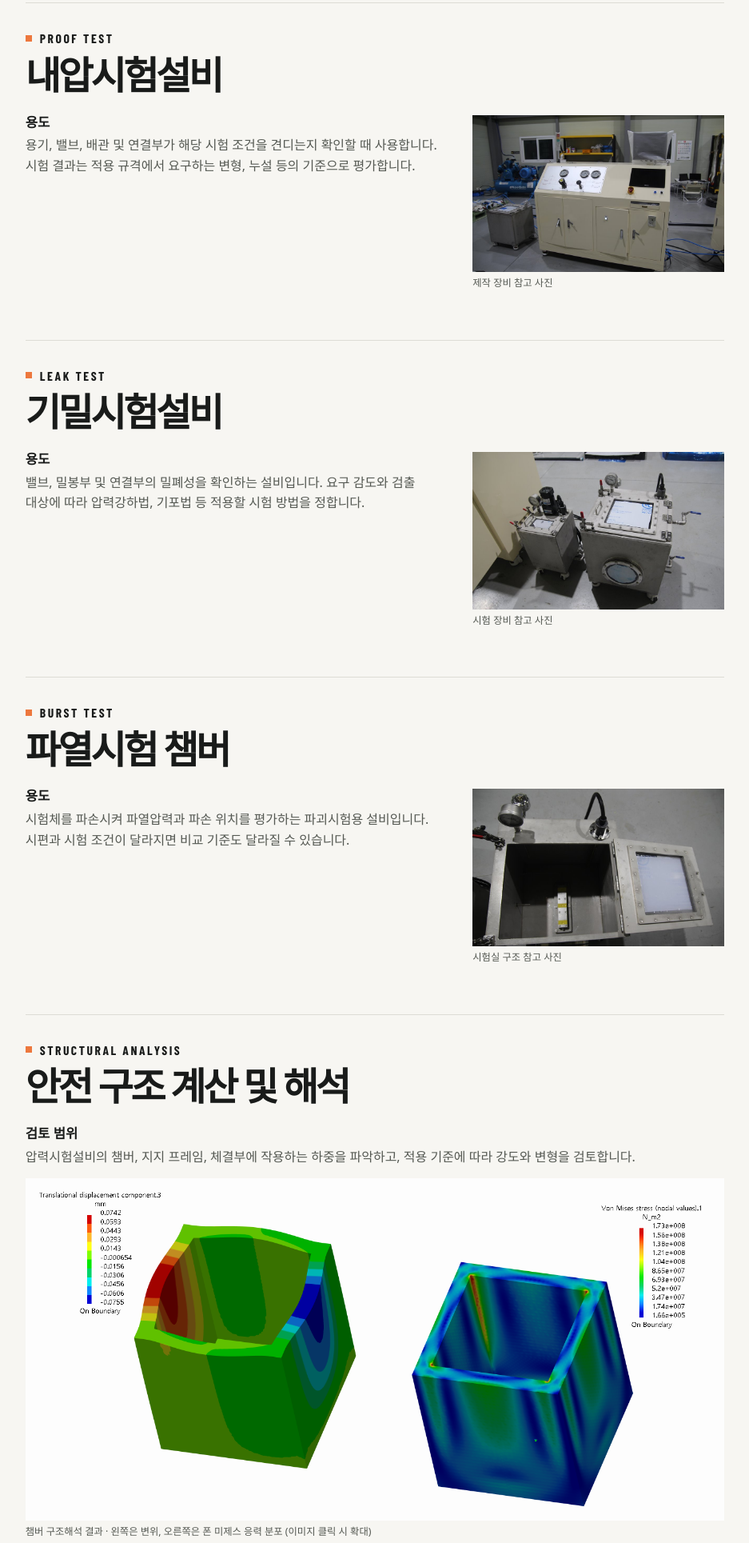
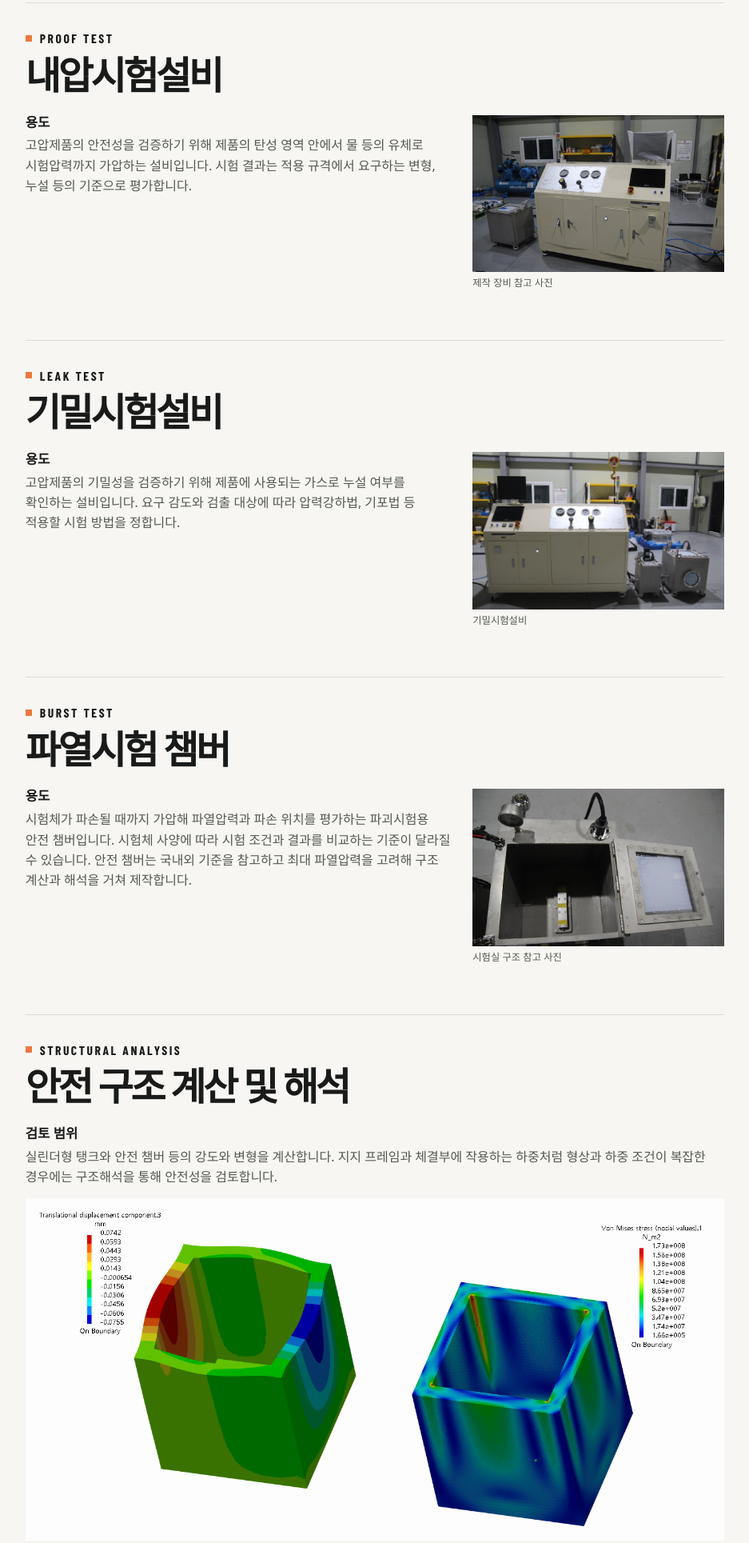
Before and after one commit to hiperscho-star/Tesfac, a plain HTML site: page dist/guide.html in a window 1280 px wide. Shown: the part 2079-4008 px from the top of the page at 80% size, without its empty margins (322-1259 px from the left). Drawn offline with nearby package versions, Linux system fonts and the light colour scheme; a web font is replaced by a local one.

Commit message:
Update Site source

```diff
--- a/dist/guide.html
+++ b/dist/guide.html
@@ -70,30 +70,30 @@
       <section class="guide-section" id="proof" aria-labelledby="proof-title">
         <p class="eyebrow"><span></span> PROOF TEST</p>
         <h2 id="proof-title">내압시험설비</h2>
-        <div class="guide-overview"><div><h3>용도</h3><p>용기, 밸브, 배관 및 연결부가 해당 시험 조건을 견디는지 확인할 때 사용합니다. 시험 결과는 적용 규격에서 요구하는 변형, 누설 등의 기준으로 평가합니다.</p></div><figure><img src="images/proof.jpg" alt="압력계와 제어반이 있는 제작 장비" loading="lazy"><figcaption>제작 장비 참고 사진</figcaption></figure></div>
+        <div class="guide-overview"><div><h3>용도</h3><p>고압제품의 안전성을 검증하기 위해 제품의 탄성 영역 안에서 물 등의 유체로 시험압력까지 가압하는 설비입니다. 시험 결과는 적용 규격에서 요구하는 변형, 누설 등의 기준으로 평가합니다.</p></div><figure><img src="images/proof.jpg" alt="압력계와 제어반이 있는 제작 장비" loading="lazy"><figcaption>제작 장비 참고 사진</figcaption></figure></div>
       </section>
       <section class="guide-section" id="leak" aria-labelledby="leak-title">
         <p class="eyebrow"><span></span> LEAK TEST</p>
         <h2 id="leak-title">기밀시험설비</h2>
-        <div class="guide-overview"><div><h3>용도</h3><p>밸브, 밀봉부 및 연결부의 밀폐성을 확인하는 설비입니다. 요구 감도와 검출 대상에 따라 압력강하법, 기포법 등 적용할 시험 방법을 정합니다.</p></div><figure><img src="images/leak.jpg" alt="제작 장비의 금속 시험 챔버와 계측부" loading="lazy"><figcaption>시험 장비 참고 사진</figcaption></figure></div>
+        <div class="guide-overview"><div><h3>용도</h3><p>고압제품의 기밀성을 검증하기 위해 제품에 사용되는 가스로 누설 여부를 확인하는 설비입니다. 요구 감도와 검출 대상에 따라 압력강하법, 기포법 등 적용할 시험 방법을 정합니다.</p></div><figure><img src="images/leak-equipment.jpg" alt="기밀시험설비" loading="lazy"><figcaption>기밀시험설비</figcaption></figure></div>
       </section>
       <section class="guide-section" id="burst" aria-labelledby="burst-title">
         <p class="eyebrow"><span></span> BURST TEST</p>
         <h2 id="burst-title">파열시험 챔버</h2>
-        <div class="guide-overview"><div><h3>용도</h3><p>시험체를 파손시켜 파열압력과 파손 위치를 평가하는 파괴시험용 설비입니다. 시편과 시험 조건이 달라지면 비교 기준도 달라질 수 있습니다.</p></div><figure><img src="images/burst.jpg" alt="제작 장비의 금속 시험실 내부" loading="lazy"><figcaption>시험실 구조 참고 사진</figcaption></figure></div>
+        <div class="guide-overview"><div><h3>용도</h3><p>시험체가 파손될 때까지 가압해 파열압력과 파손 위치를 평가하는 파괴시험용 안전 챔버입니다. 시험체 사양에 따라 시험 조건과 결과를 비교하는 기준이 달라질 수 있습니다. 안전 챔버는 국내외 기준을 참고하고 최대 파열압력을 고려해 구조 계산과 해석을 거쳐 제작합니다.</p></div><figure><img src="images/burst.jpg" alt="제작 장비의 금속 시험실 내부" loading="lazy"><figcaption>시험실 구조 참고 사진</figcaption></figure></div>
       </section>
       <section class="guide-section" id="structural" aria-labelledby="structural-title">
         <p class="eyebrow"><span></span> STRUCTURAL ANALYSIS</p>
         <h2 id="structural-title">안전 구조 계산 및 해석</h2>
-        <div class="guide-overview"><div><h3>검토 범위</h3><p>압력시험설비의 챔버, 지지 프레임, 체결부에 작용하는 하중을 파악하고, 적용 기준에 따라 강도와 변형을 검토합니다.</p></div><figure class="analysis-figure"><a href="images/chamber-analysis.png"><img src="images/chamber-analysis.png" alt="안전 챔버의 변위와 폰 미제스 응력 분포" loading="lazy"></a><figcaption>챔버 구조해석 결과 · 왼쪽은 변위, 오른쪽은 폰 미제스 응력 분포 (이미지 클릭 시 확대)</figcaption></figure></div>
-        <figure class="analysis-figure calculation-figure"><a href="images/wall-thickness.png"><img src="images/wall-thickness.png" alt="무계목 용기 벽두께 계산 시트 상단" loading="lazy"></a><figcaption>무계목 용기 벽두께 계산 시트 발췌</figcaption></figure>
+        <div class="guide-overview"><div><h3>검토 범위</h3><p>실린더형 탱크와 안전 챔버 등의 강도와 변형을 계산합니다. 지지 프레임과 체결부에 작용하는 하중처럼 형상과 하중 조건이 복잡한 경우에는 구조해석을 통해 안전성을 검토합니다.</p></div><figure class="analysis-figure"><a href="images/chamber-analysis.png"><img src="images/chamber-analysis.png" alt="안전 챔버의 변위와 폰 미제스 응력 분포" loading="lazy"></a><figcaption>챔버 구조해석 결과 · 왼쪽은 변위, 오른쪽은 폰 미제스 응력 분포 (이미지 클릭 시 확대)</figcaption></figure></div>
+        <figure class="analysis-figure calculation-figure"><a href="images/wall-thickness.jpg"><img src="images/wall-thickness.jpg" alt="용기 벽두께 계산시트" loading="lazy"></a><figcaption>용기 벽두께 계산시트</figcaption></figure>
         <h3>검토에 필요한 자료</h3>
         <dl><div><dt>기본 자료</dt><dd>설비 도면, 재질, 시험체 형상, 시험압력 및 시험 매체</dd></div><div><dt>검토 조건</dt><dd>설치 및 지지 조건, 하중 조건, 적용 규격과 허용 기준</dd></div><div><dt>결과 항목</dt><dd>응력 및 변형 평가, 검토 가정과 적용 범위</dd></div></dl>
       </section>
       <section class="guide-section" id="commissioned-test" aria-labelledby="commissioned-test-title">
         <p class="eyebrow"><span></span> PRESSURE TESTING SERVICE</p>
         <h2 id="commissioned-test-title">압력의뢰시험</h2>
-        <p>소형 밸브, 피팅, 용기 등 고압 제품의 내압·기밀시험을 의뢰할 수 있습니다. 시험체 사양과 요구 조건을 검토해 시험 가능 여부, 시험 방법 및 결과 제공 범위를 협의합니다.</p>
+        <p>소형 밸브, 피팅, 용기 등 고압제품의 내압·기밀 및 파열시험을 의뢰할 수 있습니다. 시험체 사양과 요구 조건을 검토해 시험 가능 여부, 시험 방법 및 결과 제공 범위를 협의합니다. 모든 시험은 TÜV, SGS 등 제3자 입회 검사가 가능합니다.</p>
         <h3>문의 시 필요한 정보</h3>
         <dl>
           <div><dt>시험체 정보</dt><dd>품목, 수량, 도면 또는 주요 치수, 연결 규격</dd></div>
```
Also changed, not shown: dist/index.html (+1 -1 lines), dist/images/leak-equipment.jpg (added), dist/images/wall-thickness.jpg (added), dist/images/wall-thickness.png (deleted), 1 other file.
